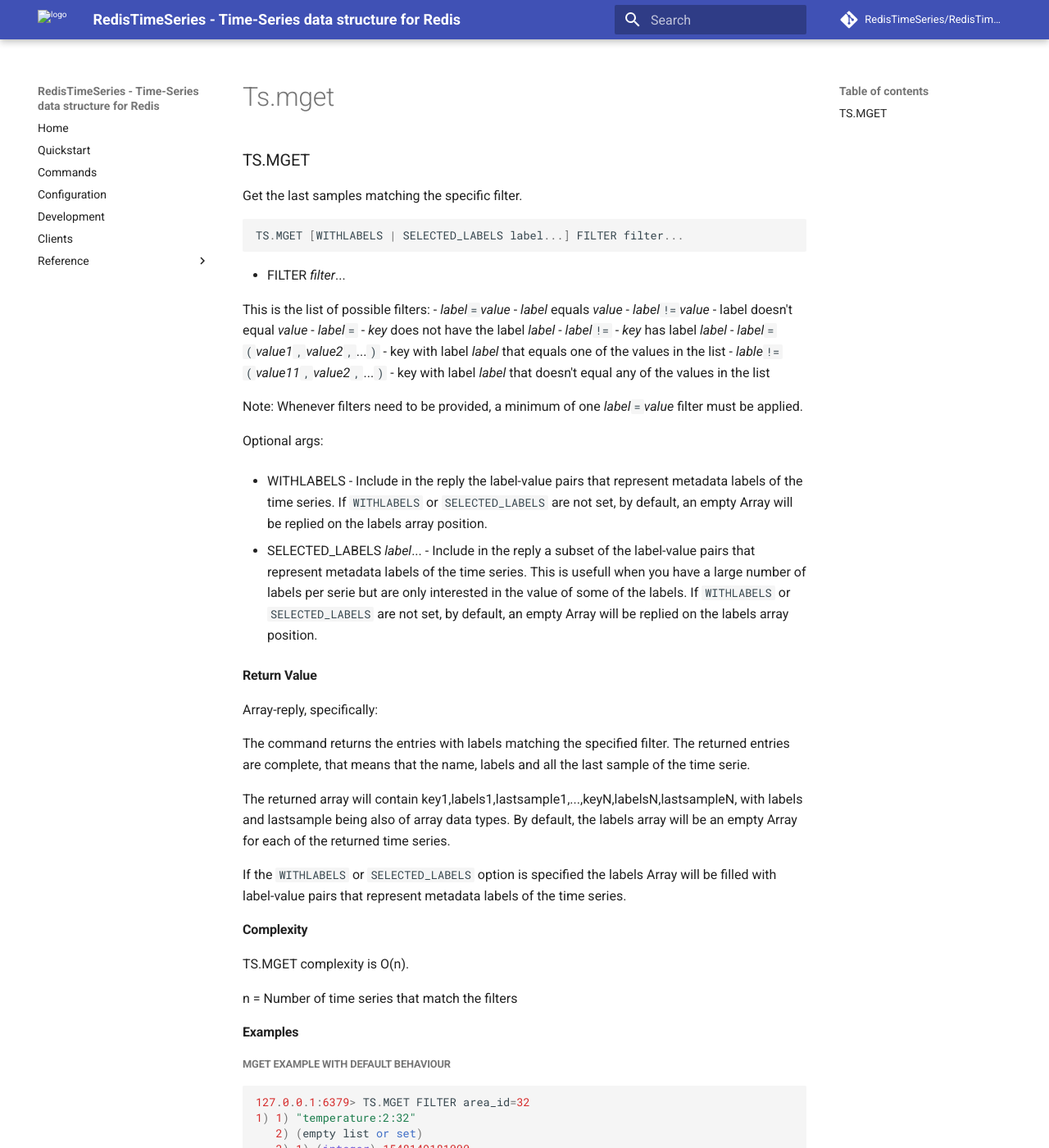
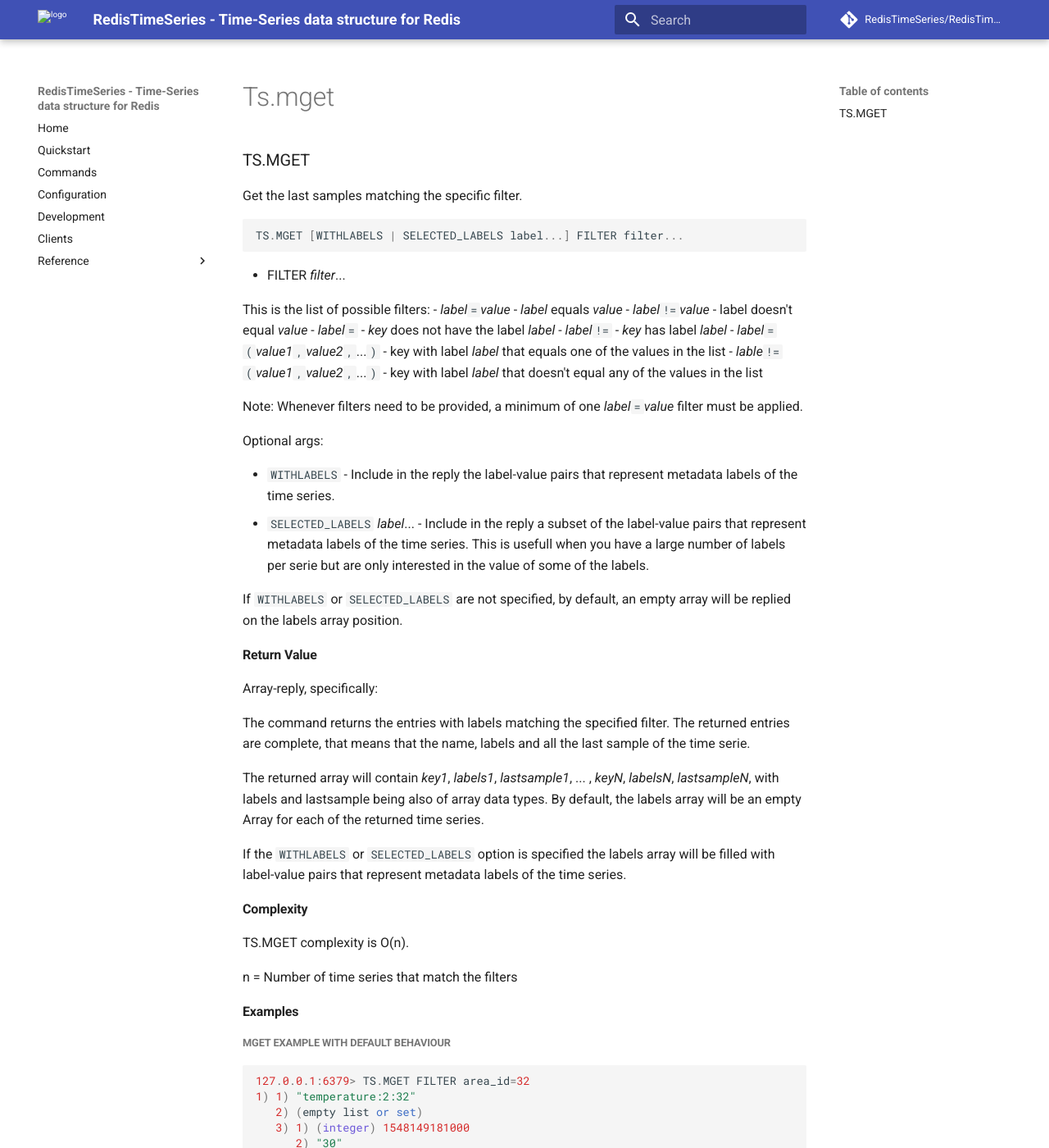
Before and after one commit to RedisTimeSeries/RedisTimeSeries, an MkDocs documentation site: the page built from docs/commands/ts.mget.md, in a window 1280 px wide and 1400 px high. Shown: the whole window at 82% size. Built offline with MkDocs 1.6.1 and Material for MkDocs 9.7.7, drawn with Linux system fonts in a browser that asks for light colours; comment, search, counter and statistics services are not loaded.

Commit message:
Update ts.mget.md

```diff
--- a/docs/commands/ts.mget.md
+++ b/docs/commands/ts.mget.md
@@ -12,15 +12,16 @@
   - _label_`=` - _key_ does not have the label _label_
   - _label_`!=` - _key_ has label _label_
   - _label_`=(`_value1_`,`_value2_`,`...`)` - key with label _label_ that equals one of the values in the list
-  - _lable_`!=(`_value11_`,`_value2_`,`...`)` - key with label _label_ that doesn't equal any of the values in the list
+  - _lable_`!=(`_value1_`,`_value2_`,`...`)` - key with label _label_ that doesn't equal any of the values in the list
 
   Note: Whenever filters need to be provided, a minimum of one _label_`=`_value_ filter must be applied.
 
 Optional args:
 
-- WITHLABELS - Include in the reply the label-value pairs that represent metadata labels of the time series. If `WITHLABELS` or `SELECTED_LABELS` are not set, by default, an empty Array will be replied on the labels array position.
+- `WITHLABELS` - Include in the reply the label-value pairs that represent metadata labels of the time series.
+- `SELECTED_LABELS` _label_... - Include in the reply a subset of the label-value pairs that represent metadata labels of the time series. This is usefull when you have a large number of labels per serie but are only interested in the value of some of the labels.
 
-- SELECTED_LABELS _label_... - Include in the reply a subset of the label-value pairs that represent metadata labels of the time series. This is usefull when you have a large number of labels per serie but are only interested in the value of some of the labels. If `WITHLABELS` or `SELECTED_LABELS` are not set, by default, an empty Array will be replied on the labels array position.
+If `WITHLABELS` or `SELECTED_LABELS` are not specified, by default, an empty array will be replied on the labels array position.
 
 #### Return Value
 
@@ -29,9 +30,9 @@
 The command returns the entries with labels matching the specified filter.
 The returned entries are complete, that means that the name, labels and all the last sample of the time serie.
 
-The returned array will contain key1,labels1,lastsample1,...,keyN,labelsN,lastsampleN, with labels and lastsample being also of array data types. By default, the labels array will be an empty Array for each of the returned time series.
+The returned array will contain _key1_, _labels1_, _lastsample1_, ... , _keyN_, _labelsN_, _lastsampleN_, with labels and lastsample being also of array data types. By default, the labels array will be an empty Array for each of the returned time series.
 
-If the `WITHLABELS` or `SELECTED_LABELS` option is specified the labels Array will be filled with label-value pairs that represent metadata labels of the time series.
+If the `WITHLABELS` or `SELECTED_LABELS` option is specified the labels array will be filled with label-value pairs that represent metadata labels of the time series.
 
 
 #### Complexity
```
